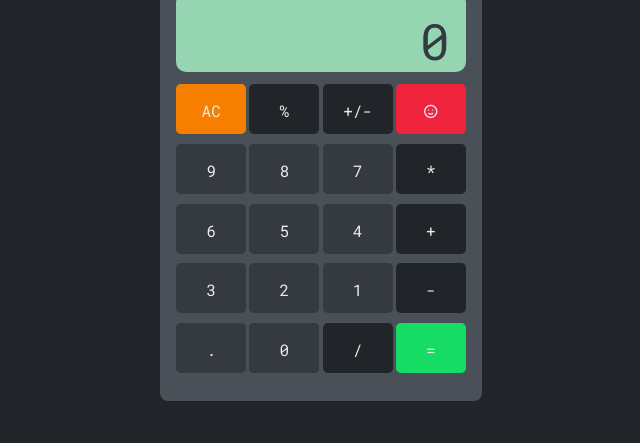
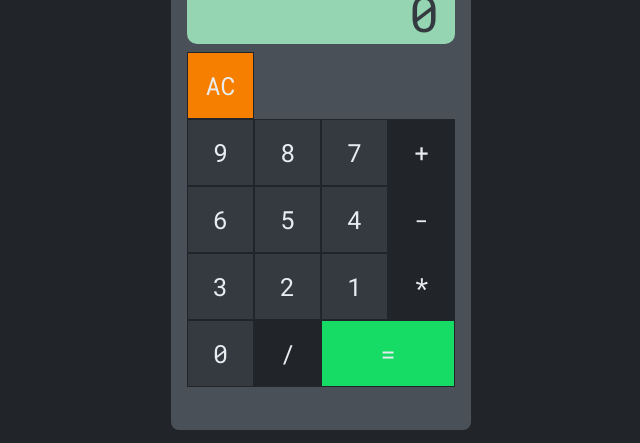
Before and after one commit to kshetritej/kalkulator, a plain HTML site: page index.html in a window 1280 px wide. Shown: the part 186-629 px from the top of the page, without its empty margins (319-959 px from the left). Drawn offline with nearby package versions, Linux system fonts and the light colour scheme.

Commit message:
works as intended no idea whats going on

```diff
--- a/index.html
+++ b/index.html
@@ -17,48 +17,29 @@
   <body>
     <div class="container">
       <div class="calc-body">
-        <section class="calc-screen-container">
-          <h3 class="calc-brand">iamflash</h3>
-          <div class="calc-screen"><p>0</p></div>
-        </section>
-        <section class="calc-btn-container">
-          <div class="btns">
-            <section class="first row-btns btn-div">
-              <div class="clear-btn">AC</div>
-              <div class="percentage-btn operator">%</div>
-              <div class="plus-minus-btn operator">+/-</div>
-              <div class="dummy-power-btn"><i class="uil uil-smile"></i></div>
-            </section>
-
-            <section class="second row-btns btn-div">
-              <div id="btn" class="num -9">9</div>
-              <div id="btn" class="num -8">8</div>
-              <div id="btn" class="num -7">7</div>
-              <div class="multiply-btn operator">*</div>
-            </section>
-
-            <section class="third row-btns btn-div">
-              <div id="btn" class="num -6">6</div>
-              <div id="btn" class="num -5">5</div>
-              <div id="btn" class="num -4">4</div>
-              <div class="plus-btn operator">+</div>
-            </section>
-
-            <section class="fourth row-btns btn-div">
-              <div id="btn" class="num -3">3</div>
-              <div id="btn" class="num -2">2</div>
-              <div id="btn" class="num -1">1</div>
-              <div class="sub-btn operator">-</div>
-            </section>
-
-            <section class="fifth row-btns btn-div">
-              <div class="num decimal">.</div>
-              <div id="btn" class="num -0">0</div>
-              <div class="divide-btn operator">/</div>
-              <div class="equal-btn">=</div>
-            </section>
-          </div>
-        </section>
+        <div class="calc-brand">iamflash</div>
+        <div class="calc-screen">
+          0
+        </div>
+        <div class="calc-buttons-container">
+          <button id="clear-btn">AC</button>
+          <div class="clear-btn-container"></div>
+          <button id="num9" class="btn">9</button>
+          <button id="num8" class="btn">8</button>
+          <button id="num7" class="btn">7</button>
+          <button id="operator" class="plus-btn">+</button>
+          <button id="num6" class="btn">6</button>
+          <button id="num5" class="btn">5</button>
+          <button id="num4" class="btn">4</button>
+          <button id="operator" class="minus-btn">-</button>
+          <button id="num3" class="btn">3</button>
+          <button id="num2" class="btn">2</button>
+          <button id="num1" class="btn">1</button>
+          <button id="operator" class="multiply-btn">*</button>
+          <button id="num0" class="btn">0</button>
+          <button id="operator" class="divide-btn">/</button>
+          <button id="equal-btn">=</button>
+        </div>
       </div>
       <div class="copy">
         <p class="copyright-lmao">
--- a/script.js
+++ b/script.js
@@ -1,3 +1,82 @@
+let firstNumber = null;
+let operator = null;
+let secondNumber = null;
+let displayValue = null;
+let result = "";
+
+// All Clear Button
+const clearButton = document.querySelector("#clear-btn");
+clearButton.addEventListener("click",()=>{
+  firstNumber = null;
+  secondNumber = null;
+  operator = null;
+  screen.textContent = "0";
+})
+
+
+// Create the functions that populate the display
+//when you click the number buttons.
+//You should be storing the ‘display value’
+//in a variable somewhere for use in the next step.
+const numberButtons = document.querySelectorAll(".btn");
+const screen = document.querySelector(".calc-screen");
+numberButtons.forEach(numberButton => {
+  numberButton.addEventListener("click", () => {
+    screenContent = screen.textContent;
+    if(screenContent == "0" || screenContent == 0){
+      screen.textContent = numberButton.textContent;
+      displayValue = screen.textContent;
+    }
+    else{
+      screen.textContent += numberButton.textContent;
+      displayValue = screen.textContent;
+    }
+    displayValue =screen.textContent;
+
+    if(!operator){
+      firstNumber = displayValue;
+      console.log(firstNumber);
+    }
+    if(operator && firstNumber){
+      secondNumber = displayValue;
+      console.log(secondNumber);
+    }
+    if(operator && firstNumber  && secondNumber){
+      result = operate(operator, Number(firstNumber),Number(secondNumber));
+      screen.textContent = result;
+
+      firstNumber = result;
+      operator = "";
+      secondNumber = "";
+    }
+  });
+});
+
+/*Make the calculator work!
+You’ll need to store the first number
+that is input into the calculator when a user presses an operator,
+ and also save which operation has been chosen and then operate()
+ on them when the user presses the “=” key */
+
+ const operatorButtons = document.querySelectorAll("#operator");
+ operatorButtons.forEach(operatorButton =>{
+  operatorButton.addEventListener("click",()=>{
+    operator = operatorButton.textContent;
+    screen.textContent = "";
+
+  });
+ });
+
+ function calculate(){
+
+ }
+ //Equal Button
+ const equalButton = document.querySelector("#equal-btn");
+ equalButton.addEventListener("click",()=>{
+  calculate();
+ })
+
+//  Operation functions
 function addition(a, b) {
   return a + b;
 }
@@ -14,11 +93,6 @@ function division(a, b) {
   a === 0 ? "lol" : a / b;
 }
 
-let firstNumber = null;
-let operator = null;
-let secondNumber = null;
-
-
 function operate(operator, firstNumber, secondNumber) {
   switch (operator) {
     case "+":
@@ -33,5 +107,3 @@ function operate(operator, firstNumber, secondNumber) {
       return "HUH!";
   }
 }
-
-console.log(operate("+",3,4))
--- a/style.css
+++ b/style.css
@@ -26,6 +26,8 @@
 }
 
 .calc-body{
+  width: 300px;
+  height: 500px;
   background-color: var(--ternary-dark);
   padding: 1rem;
   border-radius: 0.5em;
@@ -51,39 +53,43 @@
   border-radius: 0.2em;
   background-color: var(--color-lemon);
 }
-.row-btns{
+.calc-buttons-container{
+  margin: 0.5rem 0;
   display: flex;
-  gap: 0.2rem;
-  padding: 0.3rem 0;
+  flex-wrap: wrap;
+
 }
-.btn-div > div{
+.clear-btn-container{
+  width: 100%;
+}
+button{
+  width: 25%;
+  height: 25%;
+  font-size: 25px;
   color: var(--color-white);
-  padding: 1rem;
-  height: 50px;
-  width: 70px;
-  text-align: center;
-  justify-content: space-between;
-  border-radius: 0.3em;
+  border: 0.5px solid var(--primary-dark);
+  padding: 1rem 0;
 }
-.btn-div > div:hover{
+#equal-btn{
+  width: 50%;
+  background-color: var(--color-green);
+
+}
+button:hover{
   box-shadow: rgba(50, 50, 93, 0.25) 0px 30px 60px -12px inset, rgba(0, 0, 0, 0.3) 0px 18px 36px -18px inset;
 }
-.calc-btn-container{
-  margin: 0.5rem 0;
-}
-.clear-btn{
+
+#clear-btn{
   background-color:var(--color-yellow);
 }
-.operator{
+#operator{
   background-color: var(--primary-dark);
 }
-.dummy-power-btn{
+/* .dummy-power-btn{
   background-color: var(--color-red);
-}
-.equal-btn{
-  background-color: var(--color-green);
-}
-.num{
+} */
+
+.btn{
   background-color: var(--secondary-dark);
 }
 .copy{
```
